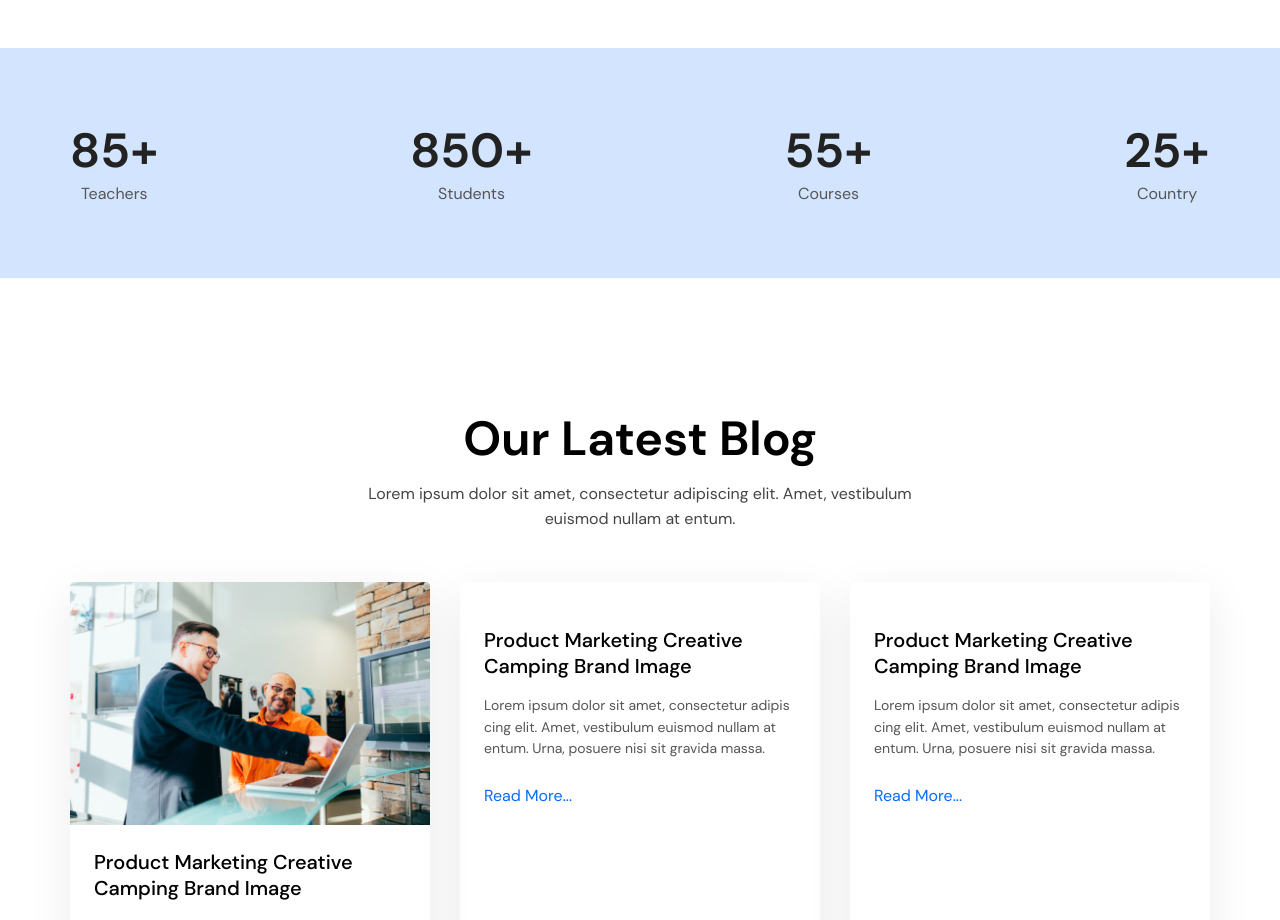
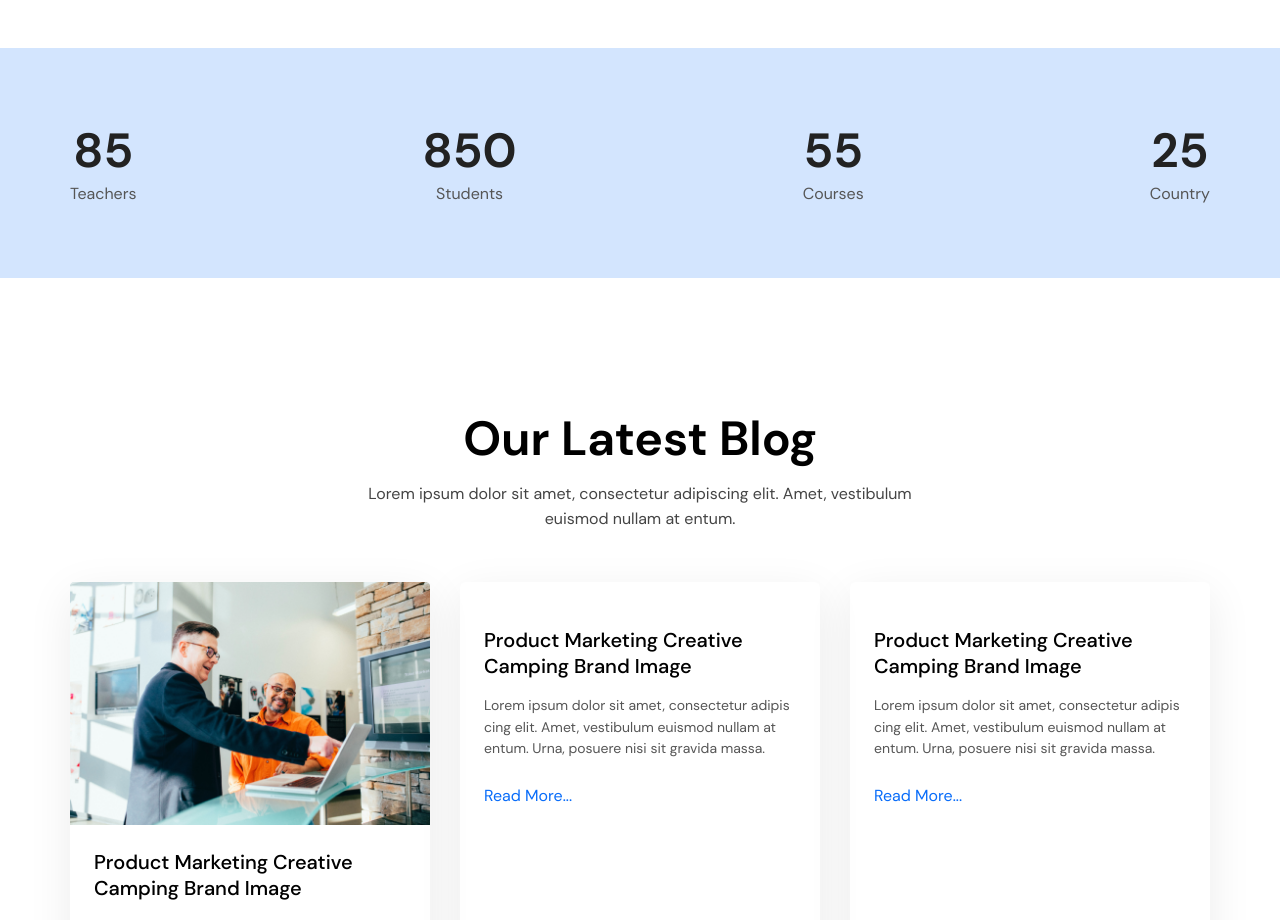
Before and after one commit to prdz14/Education, a plain HTML site: page index.html in a window 1280 px wide. Shown: the part 5020-5940 px from the top of the page. Drawn offline with Linux system fonts and the light colour scheme.

Commit message:
scriptFourth

```diff
--- a/index.html
+++ b/index.html
@@ -341,19 +341,19 @@
     <section class="numbers">
       <div class="container">
         <div class="number_item">
-          <h3 class="number">85+</h3>
+          <h3 class="number" data-num="85">85+</h3>
           Teachers
         </div>
         <div class="number_item">
-          <h3 class="number">850+</h3>
+          <h3 class="number" data-num="850">850+</h3>
           Students
         </div>
         <div class="number_item">
-          <h3 class="number">55+</h3>
+          <h3 class="number" data-num="55">55+</h3>
           Courses
         </div>
         <div class="number_item">
-          <h3 class="number">25+</h3>
+          <h3 class="number" data-num="25">25+</h3>
           Country
         </div>
       </div>
--- a/script.js
+++ b/script.js
@@ -71,3 +71,44 @@ class ScrollCard {
 }
 const scrollCard = new ScrollCard('.services')
 // scroll card
+
+// count2
+class Timer2 {
+    constructor(obj) {
+        this.timerNum = document.querySelectorAll(obj.timerNums)
+        this.timerSection = document.querySelector(obj.timerSection)
+        this.state = true
+        window.addEventListener('scroll', () => this.scrollTimer())
+    }
+    scrollTimer() {
+        if (this.state) {
+            if ((scrollY + window.innerHeight) >= this.timerSection.offsetTop) {
+                this.timerSet();
+                this.state = false;
+            }
+        }
+    }
+    timerSet() {
+        this.timerNum.forEach((nums) => {
+            const count = +nums.getAttribute("data-num");
+            nums.innerHTML = 0;
+
+            function timer(k = 0) {
+                nums.innerHTML = k
+                k++
+                if (k <= count) {
+                    setTimeout(() => {
+                        timer(k)
+                    }, 1);
+                }
+            }
+            timer()
+        });
+    }
+}
+
+const timer2 = new Timer2({
+    timerSection: '.numbers',
+    timerNums: '.number'
+})
+// count2
```
